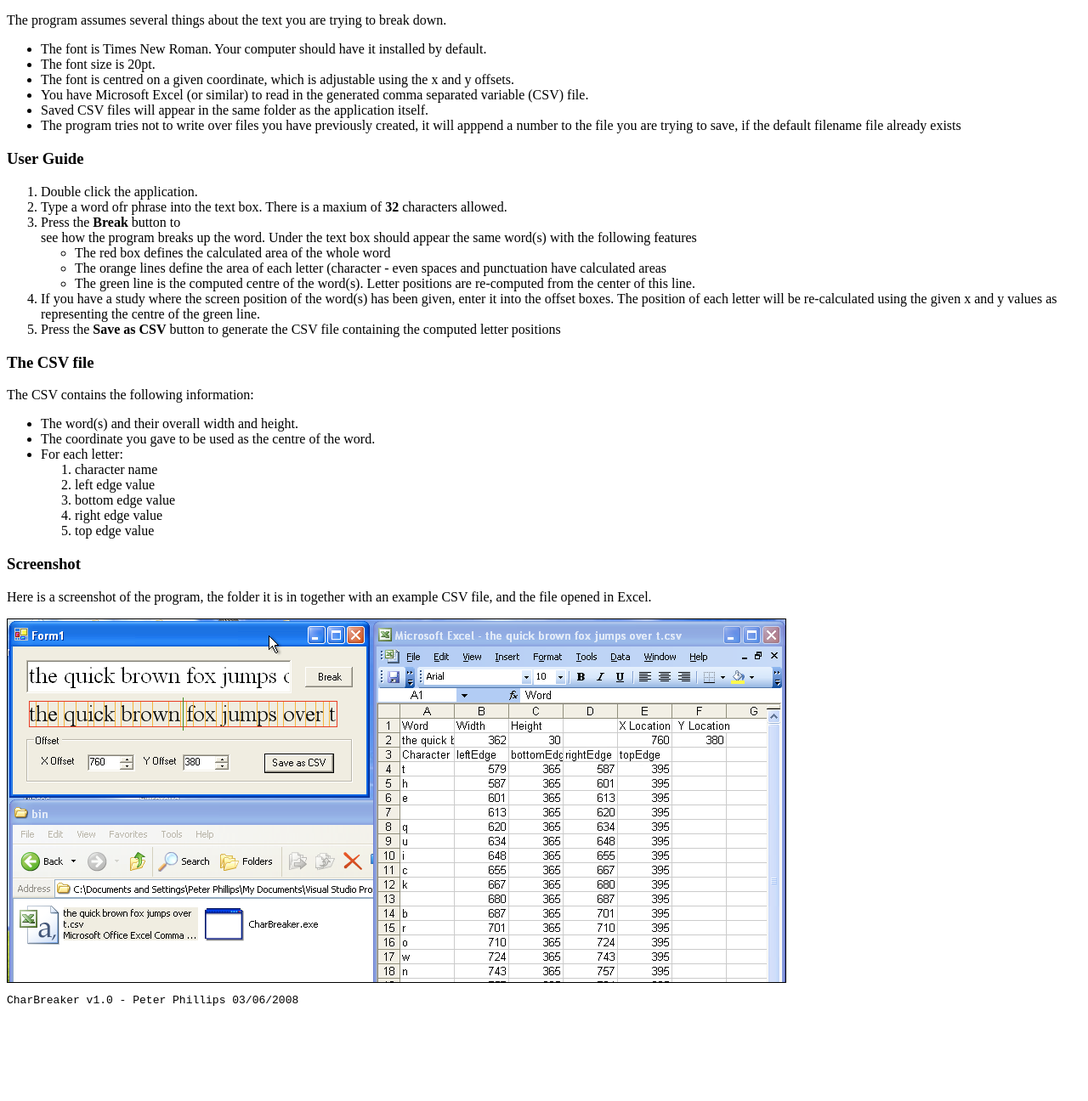
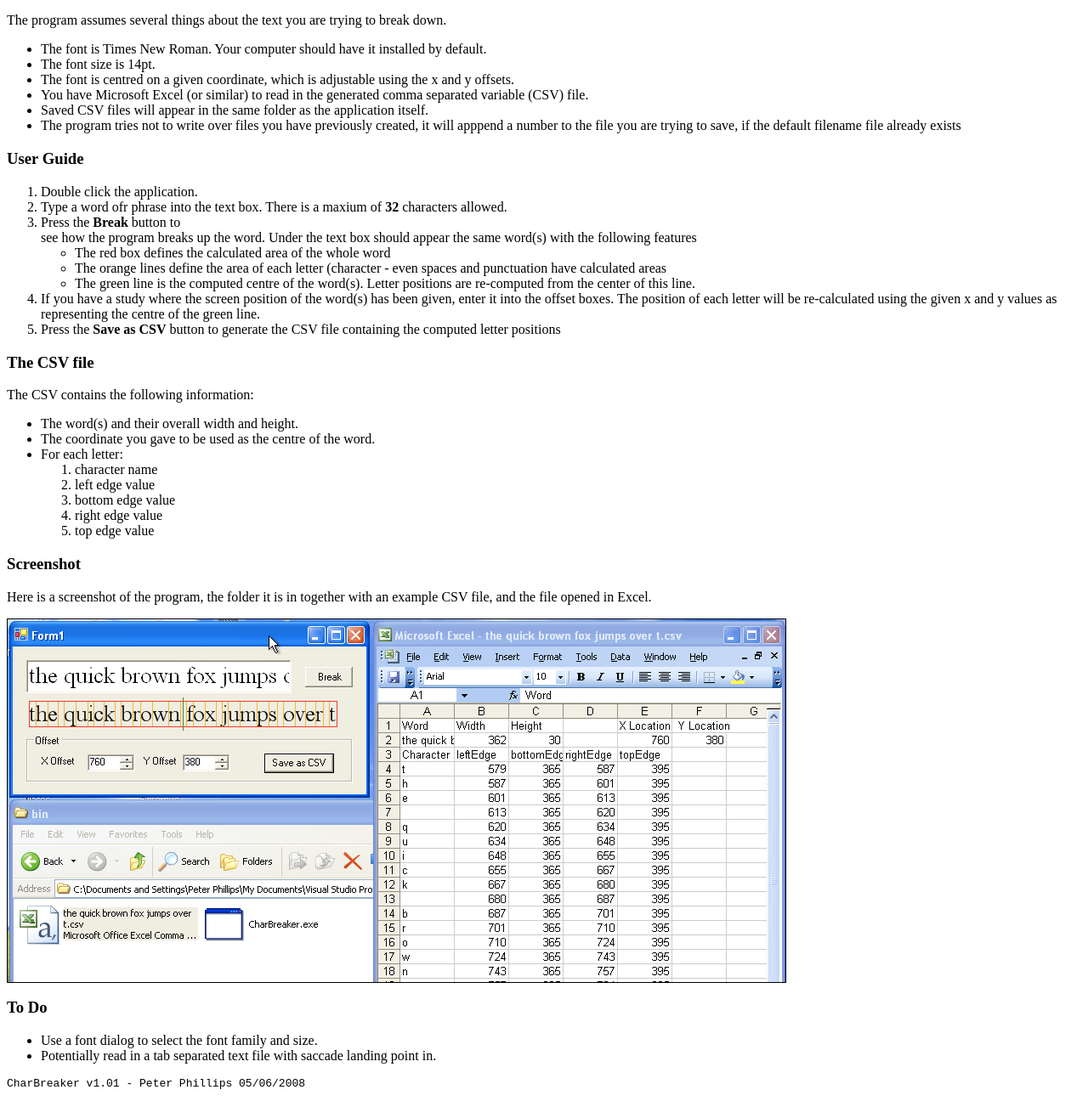
Before and after one commit to pwep/CharBreaker, a plain HTML site: page CharBreaker/readme/index.html in a window 1280 px wide. Shown: the part 117-1413 px from the top of the page at 85% size. Before the commit the page ends 1315 px from the top, so only its background shows below. Drawn offline with Linux system fonts and the light colour scheme.

Commit message:
Changed the default font size to 14pt Times New Roman. Updated the readme file with the 14pt change and added a To Do section. Test implementation of a font menu, though not working yet.

```diff
--- a/CharBreaker/readme/index.html
+++ b/CharBreaker/readme/index.html
@@ -9,7 +9,7 @@
 <p>The program assumes several things about the text you are trying to break down.</p>
 <ul>
 <li>The font is Times New Roman. Your computer should have it installed by default.</li>
-<li>The font size is 20pt.</li>
+<li>The font size is 14pt.</li>
 <li>The font is centred on a given coordinate, which is adjustable using the x and y offsets.</li>
 <li>You have Microsoft Excel (or similar) to read in the generated comma separated variable (CSV) file.</li>
 <li>Saved CSV files will appear in the same folder as the application itself.</li>
@@ -51,6 +51,12 @@ The position of each letter will be re-calculated using the given x and y values
 <p>Here is a screenshot of the program, the folder it is in together with an example CSV file, and the file opened in Excel.</p>
 <img style="border: 1px black solid;" src="screenshot.png" width="915" height="427" alt="screenshot of app and excel file"/>
 
-<pre>CharBreaker v1.0 - Peter Phillips 03/06/2008</pre>
+<h3>To Do</h3>
+<ul>
+<li>Use a font dialog to select the font family and size.</li>
+<li>Potentially read in a tab separated text file with saccade landing point in.</li>
+</ul>
+
+<pre>CharBreaker v1.01 - Peter Phillips 05/06/2008</pre>
 </body>
 </html>
```
Also changed, not shown: 2 other files.
